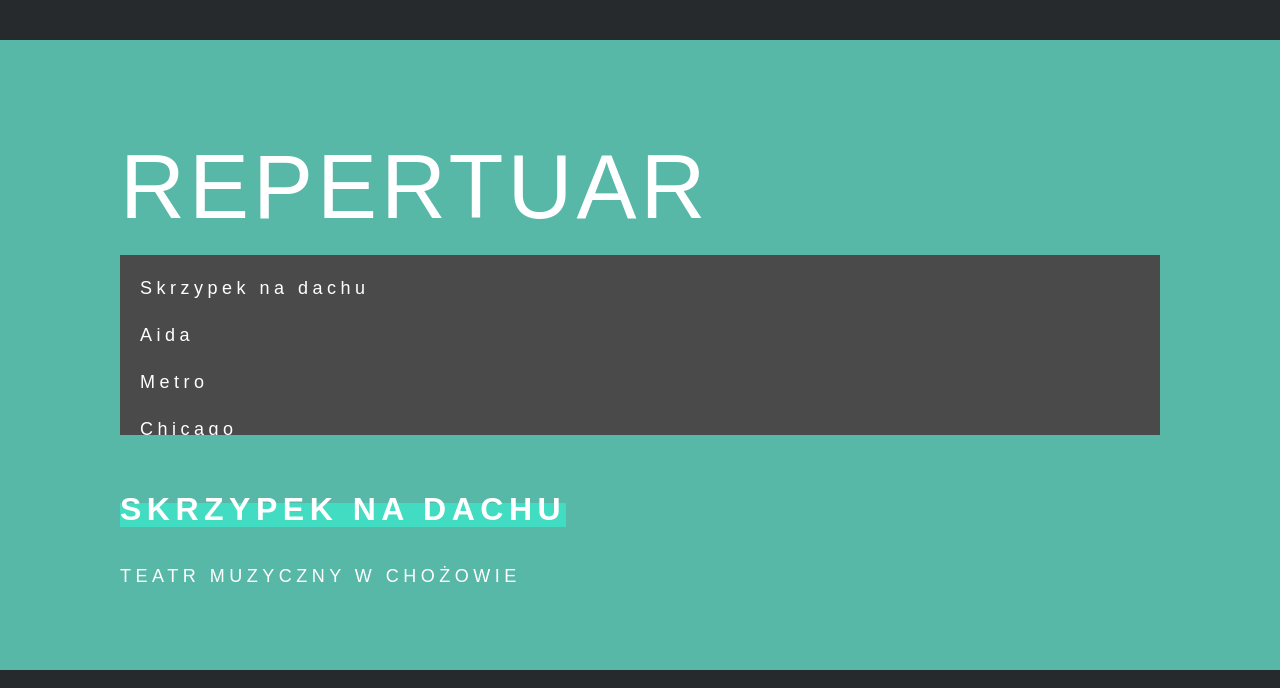
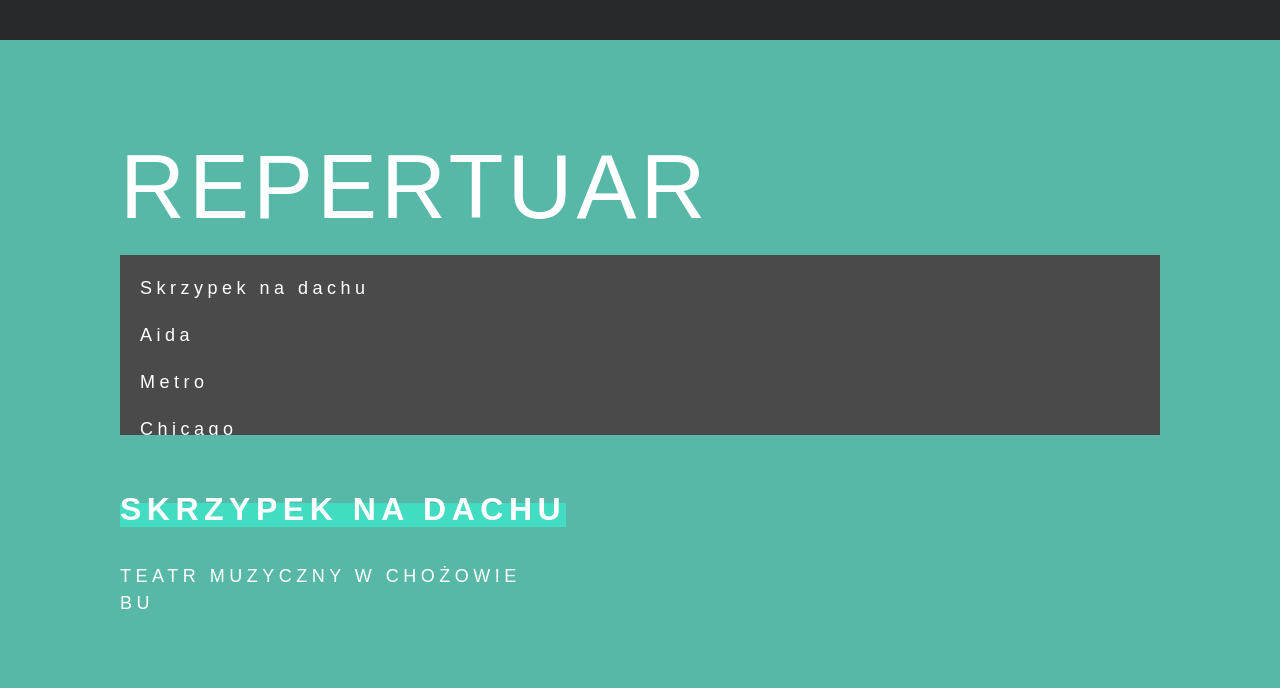
Before and after one commit to ultramaryna/css-methodologies, a Gatsby site: page / in a window 1280 px wide. Both pictures are taken after a click on the item "Skrzypek na dachu". Shown: the part 1577-2265 px from the top of the page. Built offline with nearby package versions, Linux system fonts and the light colour scheme; Gatsby itself is replaced by a stand-in of ours.

Commit message:
Add accordion to repertoire

```diff
--- a/src/components/Repertoire/components/Shows/shows.js
+++ b/src/components/Repertoire/components/Shows/shows.js
@@ -1,5 +1,6 @@
 import PropTypes from "prop-types"
 import React from "react"
+import { Accordion, AccordionItem, AccordionItemHeading, AccordionItemPanel, AccordionItemButton } from 'react-accessible-accordion';
 
 const Shows = ({showName, data}) => {
 
@@ -17,13 +18,21 @@ const Shows = ({showName, data}) => {
       <h3 className="heading heading--teal shows__title">
         <span className="heading__content">{show.name}</span>
       </h3>
-      <ul className="shows__theatres">
+      <Accordion className="shows__theatres">
         {show.theatres.map(theatre => (
-          <li key={theatre.name}>
-            <h4 className="shows__theatre-name">{theatre.name}</h4>
-          </li>
+          <AccordionItem key={theatre.name}>
+            <AccordionItemHeading className="shows__theatre-name">
+              {theatre.name}
+              <AccordionItemButton>
+                Bu
+              </AccordionItemButton>
+            </AccordionItemHeading>
+            <AccordionItemPanel>
+              hahahaha
+            </AccordionItemPanel>
+          </AccordionItem>
         ))}
-      </ul>
+      </Accordion>
     </div>
   );
 }
```
